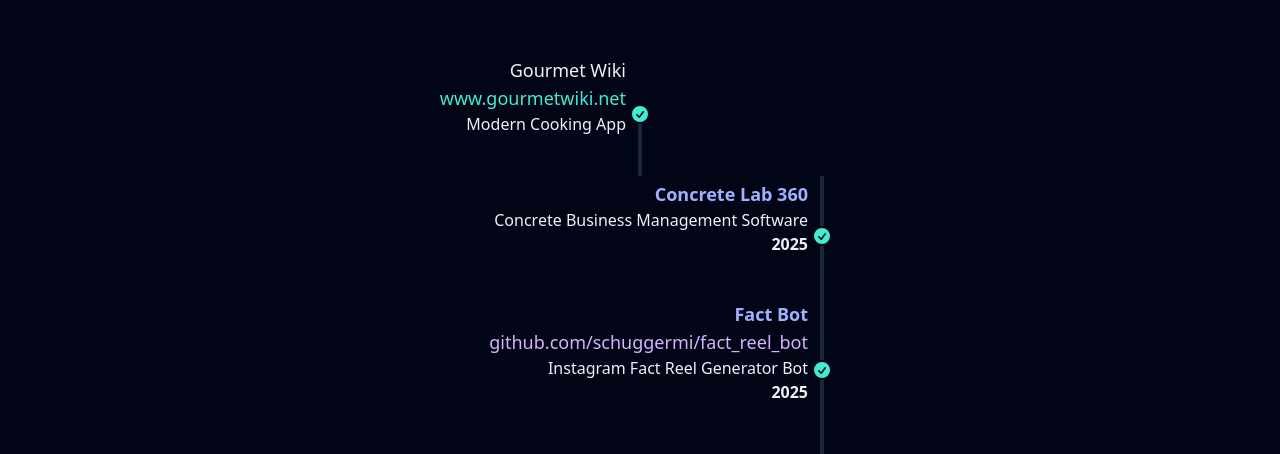
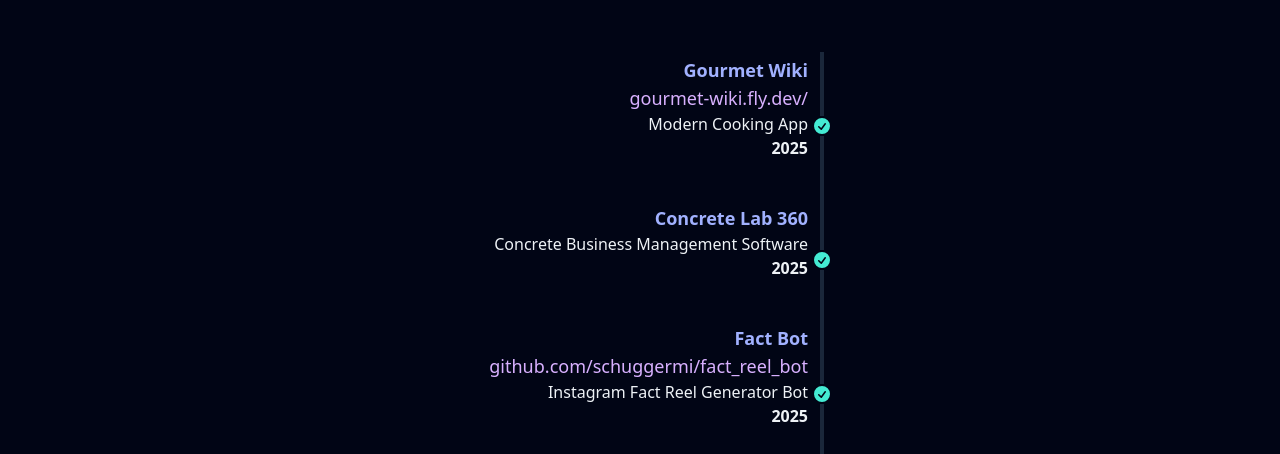
Before and after one commit to schuggermi/my_portfolio, a website built with Vite: page index.html in a window 1280 px wide. Shown: the part 646-1100 px from the top of the page. Built offline with nearby package versions, Linux system fonts and the light colour scheme.

Commit message:
fix styles

```diff
--- a/index.html
+++ b/index.html
@@ -8,7 +8,7 @@
     <link rel="stylesheet" href="css/style.css">
     <link href="https://cdn.jsdelivr.net/npm/daisyui@5" rel="stylesheet" type="text/css"/>
     <script src="https://cdn.jsdelivr.net/npm/@tailwindcss/browser@4"></script>
-    <link href="https://cdn.jsdelivr.net/npm/daisyui@5/themes.css" rel="stylesheet" type="text/css"/>
+<!--    <link href="https://cdn.jsdelivr.net/npm/daisyui@5/themes.css" rel="stylesheet" type="text/css"/>-->
 
     <meta name="description" content="Transforming Ideas into Scalable, Efficient Solutions.">
 
@@ -144,7 +144,8 @@
         <!-- Timeline -->
         <ul class="timeline timeline-vertical px-4">
             <!-- Timeline Gourmet Wiki -->
-            <li>
+            <li class="w-full md:w-sm justify-end grid-cols-1! mx-auto">
+                <hr/>
                 <div class="timeline-middle text-secondary">
                     <svg
                             xmlns="http://www.w3.org/2000/svg"
@@ -159,11 +160,11 @@
                         />
                     </svg>
                 </div>
-                <div class="timeline-start mb-10 md:text-end">
-                    <time class="text-lg">Gourmet Wiki</time>
-                    <div class="text-lg text-secondary"><a href="https://www.gourmetwiki.net/" target="_blank">www.gourmetwiki.net</a>
-                    </div>
-                    Modern Cooking App
+                <div class="timeline-start mb-10 md:text-end w-full">
+                    <p class="text-lg text-primary font-bold">Gourmet Wiki</p>
+                    <a href="https://gourmet-wiki.fly.dev/" target="_blank" class="text-lg text-accent hover:text-secondary">gourmet-wiki.fly.dev/</a>
+                    <p>Modern Cooking App</p>
+                    <p class="font-bold">2025</p>
                 </div>
                 <hr/>
             </li>
```
